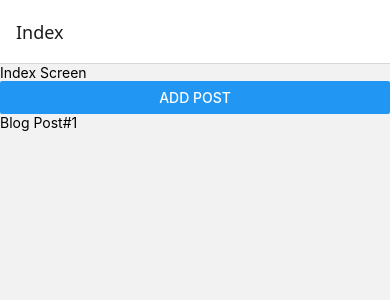
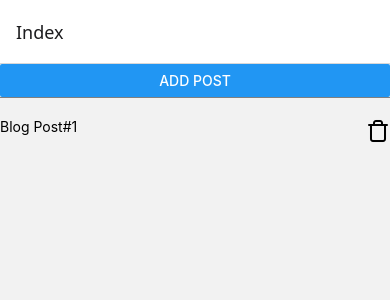
Before and after one commit to LeenAlnimer/BlogApp, a React Native app: screen /Index in a window 390 px wide. Both pictures are taken after a click on the button "ADD POST". Shown: the top 300 px of the page. Built offline with nearby package versions, Linux system fonts and the light colour scheme.

Commit message:
Advanced State

```diff
--- a/package.json
+++ b/package.json
@@ -18,7 +18,8 @@
     "react-native-gesture-handler": "^2.27.2",
     "react-native-reanimated": "^4.0.0",
     "react-native-safe-area-context": "^5.5.2",
-    "react-native-screens": "^4.13.1"
+    "react-native-screens": "^4.13.1",
+    "react-native-vector-icons": "^10.3.0"
   },
   "devDependencies": {
     "@babel/core": "^7.20.0"
--- a/src/screens/IndexScreen.js
+++ b/src/screens/IndexScreen.js
@@ -1,22 +1,41 @@
 import React, { useContext } from "react";
 import { View, Text, StyleSheet, FlatList, Button } from "react-native";
 import { Context } from "../context/BlogContext";
+import Feather from "@expo/vector-icons/Feather";
 
 const IndexScreen = () => {
   const { state, addBlogPost } = useContext(Context);
   return (
     <View>
-      <Text>Index Screen</Text>
       <Button title="Add Post" onPress={addBlogPost} />
       <FlatList
         data={state}
         keyExtractor={(blogPosts) => blogPosts.title}
         renderItem={({ item }) => {
-          return <Text>{item.title}</Text>;
+          return (
+            <View style={styles.row}>
+              <Text>{item.title}</Text>
+              <Feather style={styles.icon} name="trash" />
+            </View>
+          );
         }}
       />
     </View>
   );
 };
-const styles = StyleSheet.create({});
+const styles = StyleSheet.create({
+  row: {
+    flexDirection: "row",
+    justifyContent: "space-between",
+    paddingVertical: 20,
+    borderTopWidth: 1,
+    borderColor: "gray",
+  },
+  title: {
+    fontSize: 18,
+  },
+  icon: {
+    fontSize: 24,
+  },
+});
 export default IndexScreen;
```
Also changed, not shown: 1 other file (tests, documents, lock files or other folders).
